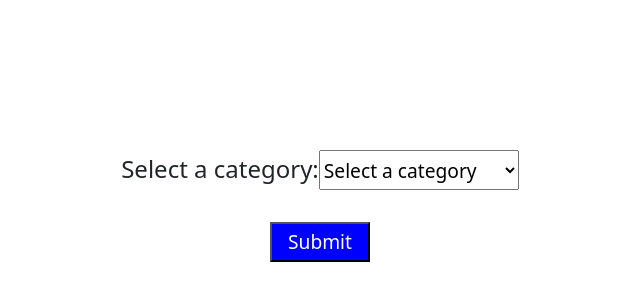
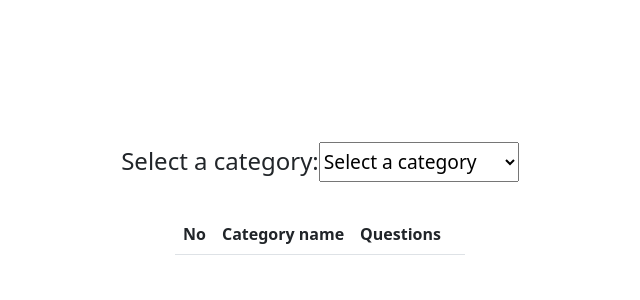
Before and after one commit to Mundurujoana/medical-questions-category-project, a React (Create React App) app: page / in a window 1280 px wide. Shown: the part 194-494 px from the top of the page, without its empty margins (320-960 px from the left). Built offline with nearby package versions, Linux system fonts and the light colour scheme.

Commit message:
Display data from firebase

```diff
--- a/src/components/Main.js
+++ b/src/components/Main.js
@@ -1,11 +1,14 @@
+
 import React, { useEffect, useState } from 'react';
 import { doc, getDoc } from "firebase/firestore";
 import { db } from '../utils/firebase';
 import { useNavigate } from 'react-router-dom';
+import { Table, Card, Image, Button, Modal, Form, FloatingLabel } from 'react-bootstrap';
 import './styles.css';
 
 function Main() {
-  const [choseCategory,setChooseCategory] =useState('');
+  const [choseCategory, setChooseCategory] = useState('');
+  const [data, setData] = useState([]);
   const navigate = useNavigate();
 
   // const handleCategoryChange = (event) => {
@@ -23,27 +26,28 @@ function Main() {
     const docSnap = await getDoc(dataRef);
     if (docSnap.exists()) {
       const result = docSnap.data();
-        console.log(result,"+++++++++++");
+      setData(result)
     } else {
       console.log("something went wrong")
     }
   };
   useEffect(() => {
-  if(choseCategory !== ""){
+    if (choseCategory !== "") {
       handleSyncData();
     }
   }, [choseCategory]);
 
 
-const handleChange=(e)=>{
+  const handleChange = (e) => {
     setChooseCategory(e.target.value)
   }
+
   return (
     <div className="App">
       <form onSubmit={handleFormSubmit}>
         <label>
           Select a category:
-          <select value={choseCategory} onChange={(e)=>{
+          <select value={choseCategory} onChange={(e) => {
             handleChange(e)
           }}>
             <option value="">Select a category</option>
@@ -52,7 +56,31 @@ const handleChange=(e)=>{
             <option value="sports">Sports</option>
           </select>
         </label>
-        <input type="submit" value="Submit" />
+        <Table responsive>
+          <thead>
+            <tr>
+              <th>No</th>
+              <th>Category name</th>
+              <th>Questions</th>
+              <th></th>
+            </tr>
+          </thead>
+          <tbody>
+          {(data.questions) && (data.questions.map((Item, index) => (
+          <tr key={index}>
+             <td>{index + 1}</td>
+             <td>Category
+             </td>
+             <td>{Item
+             }</td>
+             <td>
+             <Button variant='primary'>Edit</Button>{' '}
+             <Button variant='danger'>Delete</Button>
+         </td>
+          </tr>
+          )))}
+          </tbody>
+        </Table>
       </form>
     </div>
   );
```
Lines whose indentation alone changed are shown as unchanged.
